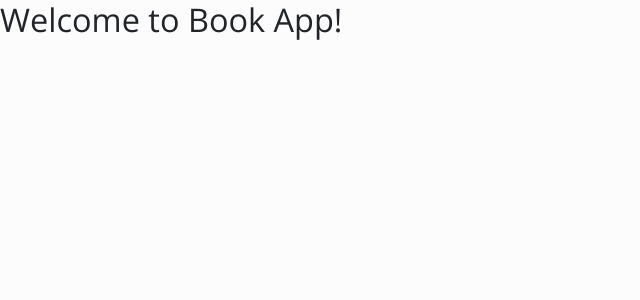
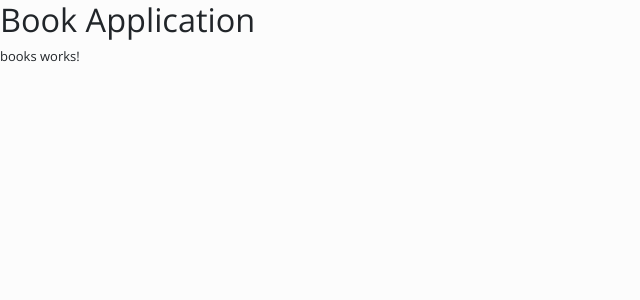
Before and after one commit to hkoskinen/book-app, an Angular app: page / in a window 1280 px wide. Shown: the top 300 px of the page, without its empty margins (0-640 px from the left). Built offline with nearby package versions, Linux system fonts and the light colour scheme.

Commit message:
Add books component

```diff
--- a/package.json
+++ b/package.json
@@ -3,7 +3,7 @@
   "version": "0.0.0",
   "scripts": {
     "ng": "ng",
-    "start": "ng serve",
+    "start": "ng serve --open",
     "build": "ng build",
     "test": "ng test",
     "lint": "ng lint",
--- a/src/app/app.component.html
+++ b/src/app/app.component.html
@@ -1,3 +1,4 @@
 <div>
-  <h1>Welcome to {{ title }}!</h1>
+  <h1>{{title}}</h1>
+  <bok-books></bok-books>
 </div>
--- a/src/app/app.component.ts
+++ b/src/app/app.component.ts
@@ -6,5 +6,5 @@
   styleUrls: ['./app.component.scss']
 })
 export class AppComponent {
-  title = 'Book App';
+  title = 'Book Application';
 }
--- a/src/app/app.module.ts
+++ b/src/app/app.module.ts
@@ -2,10 +2,12 @@
 import { NgModule } from '@angular/core';
 
 import { AppComponent } from './app.component';
+import { BooksComponent } from './books/books.component';
 
 @NgModule({
   declarations: [
-    AppComponent
+    AppComponent,
+    BooksComponent
   ],
   imports: [
     BrowserModule
--- /dev/null
+++ b/src/app/books/books.component.html
@@ -0,0 +1,3 @@
+<p>
+  books works!
+</p>
--- /dev/null
+++ b/src/app/books/books.component.ts
@@ -0,0 +1,15 @@
+import { Component, OnInit } from '@angular/core';
+
+@Component({
+  selector: 'bok-books',
+  templateUrl: './books.component.html',
+  styleUrls: ['./books.component.scss']
+})
+export class BooksComponent implements OnInit {
+
+  constructor() { }
+
+  ngOnInit() {
+  }
+
+}
```
Also changed, not shown: src/app/books/books.component.scss (added), 1 other file (tests, documents, lock files or other folders).
